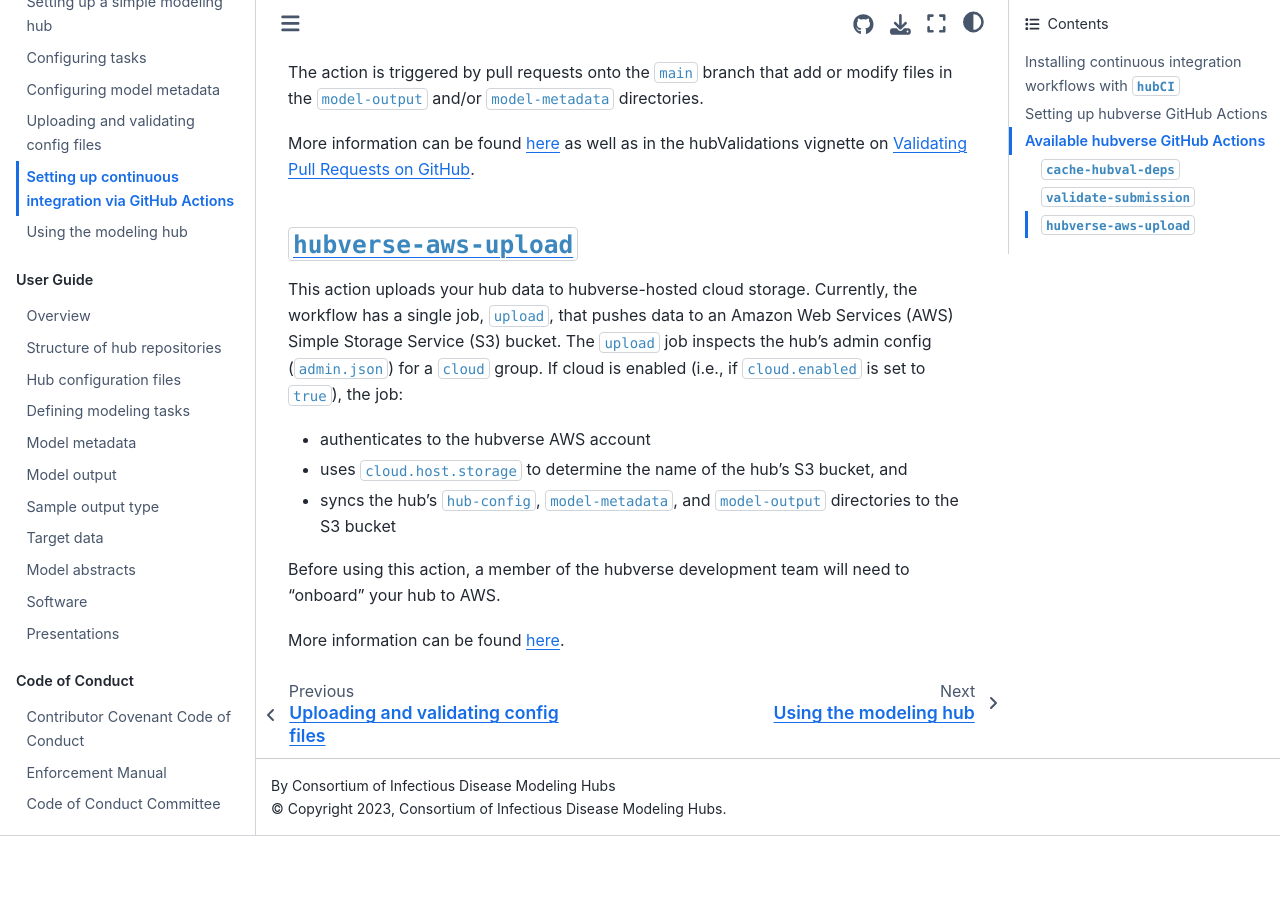
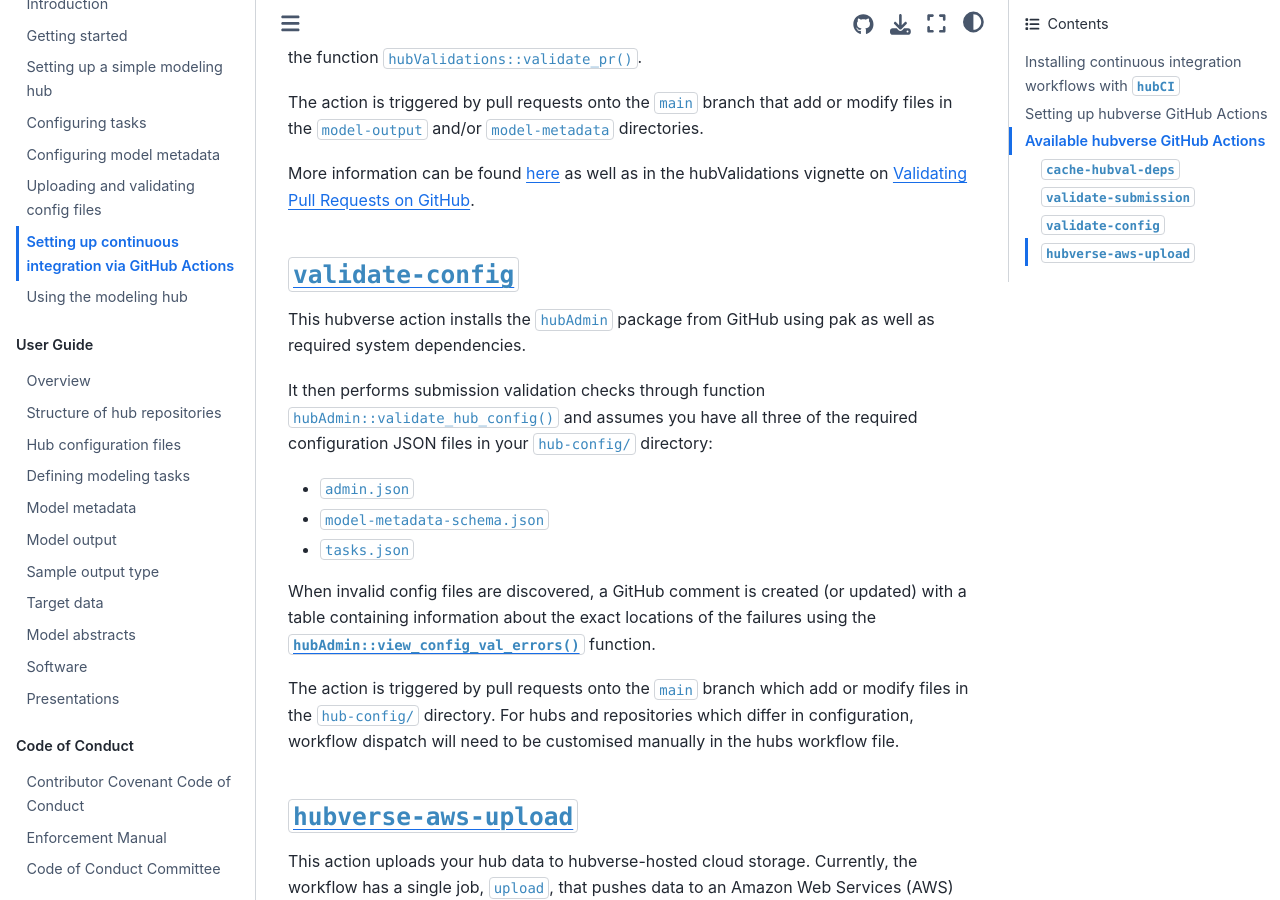
Before and after one commit to hubverse-org/hubDocs, a Sphinx documentation site: the page built from docs/source/quickstart-hub-admin/continuous-integration.md, in a window 1280 px wide and 900 px high, scrolled down 2063 px. Built offline with Sphinx 7.4.7 and the Sphinx Book theme 1.1.4, drawn with Linux system fonts in a browser that asks for light colours; comment, search, counter and statistics services are not loaded; before the commit the page ends 2899 px from its top, so only the background shows below that.

Commit message:
add documenation about validate-config action
This satisfies https://github.com/hubverse-org/hubverse-actions/pull/20#pullrequestreview-2214770511

```diff
--- a/docs/source/quickstart-hub-admin/continuous-integration.md
+++ b/docs/source/quickstart-hub-admin/continuous-integration.md
@@ -20,6 +20,7 @@ remotes::install_github("hubverse-org/hubCI")
 The [`hubverse-actions`](https://github.com/hubverse-org/hubverse-actions) repository currently contains directories with templates related to the following workflows:
 
 * [`cache-hubval-deps`](https://github.com/hubverse-org/hubverse-actions/tree/main/cache-hubval-deps)
+* [`validate-config`](https://github.com/hubverse-org/hubverse-actions/tree/main/validate-config)
 * [`validate-submission`](https://github.com/hubverse-org/hubverse-actions/tree/main/validate-submission)
 * [`hubverse-aws-upload`](https://github.com/hubverse-org/hubverse-actions/tree/main/hubverse-aws-upload)
 
@@ -55,6 +56,20 @@ The action is triggered by pull requests onto the `main` branch that add or modi
 
 More information can be found [here](https://github.com/hubverse-org/hubverse-actions/tree/main/validate-submission) as well as in the hubValidations vignette on [Validating Pull Requests on GitHub](https://hubverse-org.github.io/hubValidations/articles/validate-pr.html).
 
+### [`validate-config`](https://github.com/hubverse-org/hubverse-actions/tree/main/validate-config)
+
+This hubverse action installs the `hubAdmin` package from GitHub using pak as well as required system dependencies.
+
+It then performs submission validation checks through function `hubAdmin::validate_hub_config()` and assumes you have all three of the required configuration JSON files in your `hub-config/` directory:
+
+ - `admin.json`
+ - `model-metadata-schema.json`
+ - `tasks.json`
+
+When invalid config files are discovered, a GitHub comment is created (or updated) with a table containing information about the exact locations of the failures using the [`hubAdmin::view_config_val_errors()`](https://hubverse-org.github.io/hubAdmin/reference/view_config_val_errors.html) function.
+
+The action is triggered by pull requests onto the `main` branch which add or modify files in the `hub-config/` directory. For hubs and repositories which differ in configuration, workflow dispatch will need to be customised manually in the hubs workflow file.
+
 ### [`hubverse-aws-upload`](https://github.com/hubverse-org/hubverse-actions/tree/main/hubverse-aws-upload)
 This action uploads your hub data to hubverse-hosted cloud storage. Currently, the workflow has a single job, `upload`, that pushes data to an Amazon Web Services (AWS) Simple Storage Service (S3) bucket.
 The `upload` job inspects the hub's admin config (`admin.json`) for a `cloud` group. If cloud is enabled (i.e., if `cloud.enabled` is set to `true`), the job:
```
